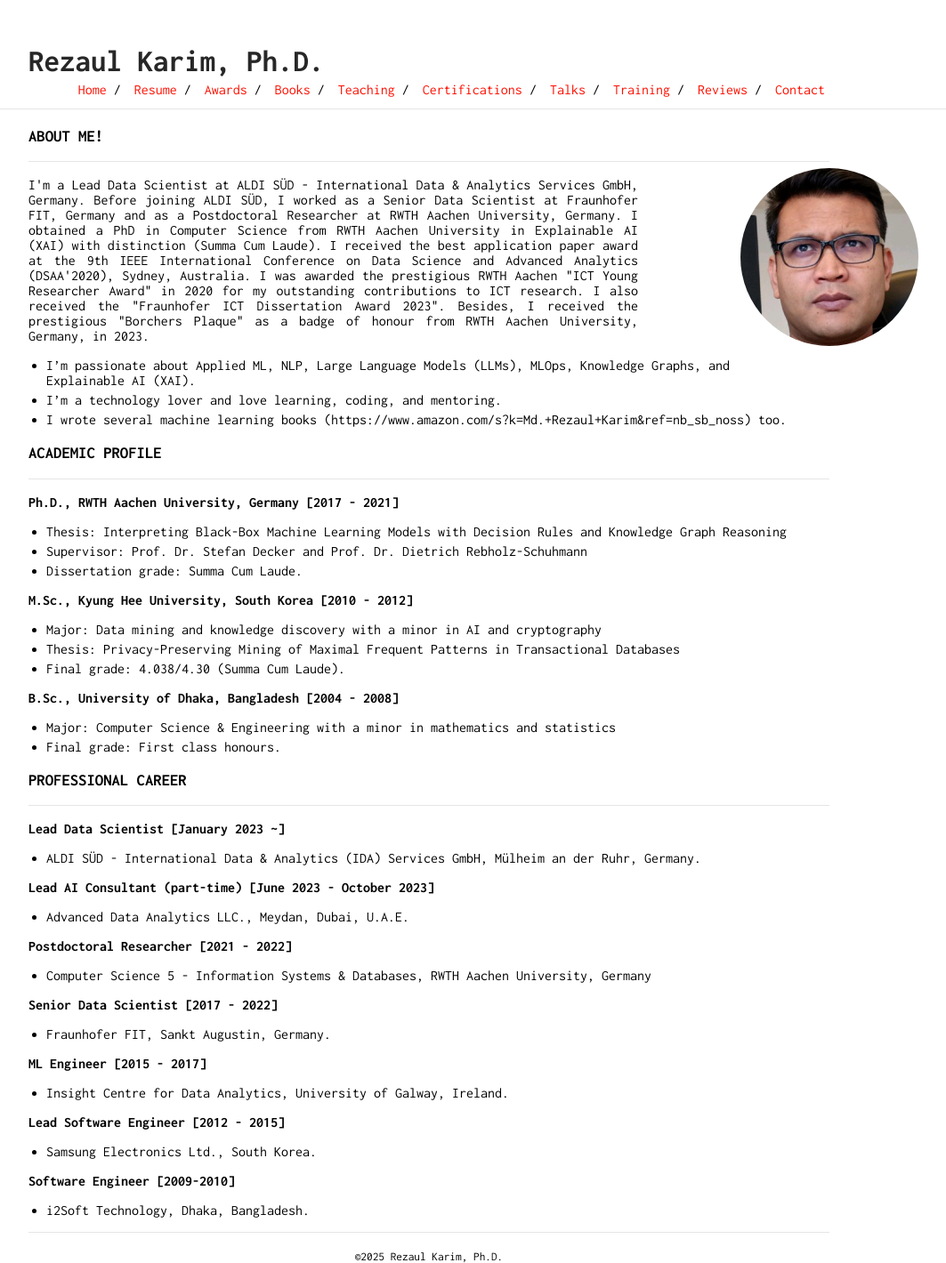
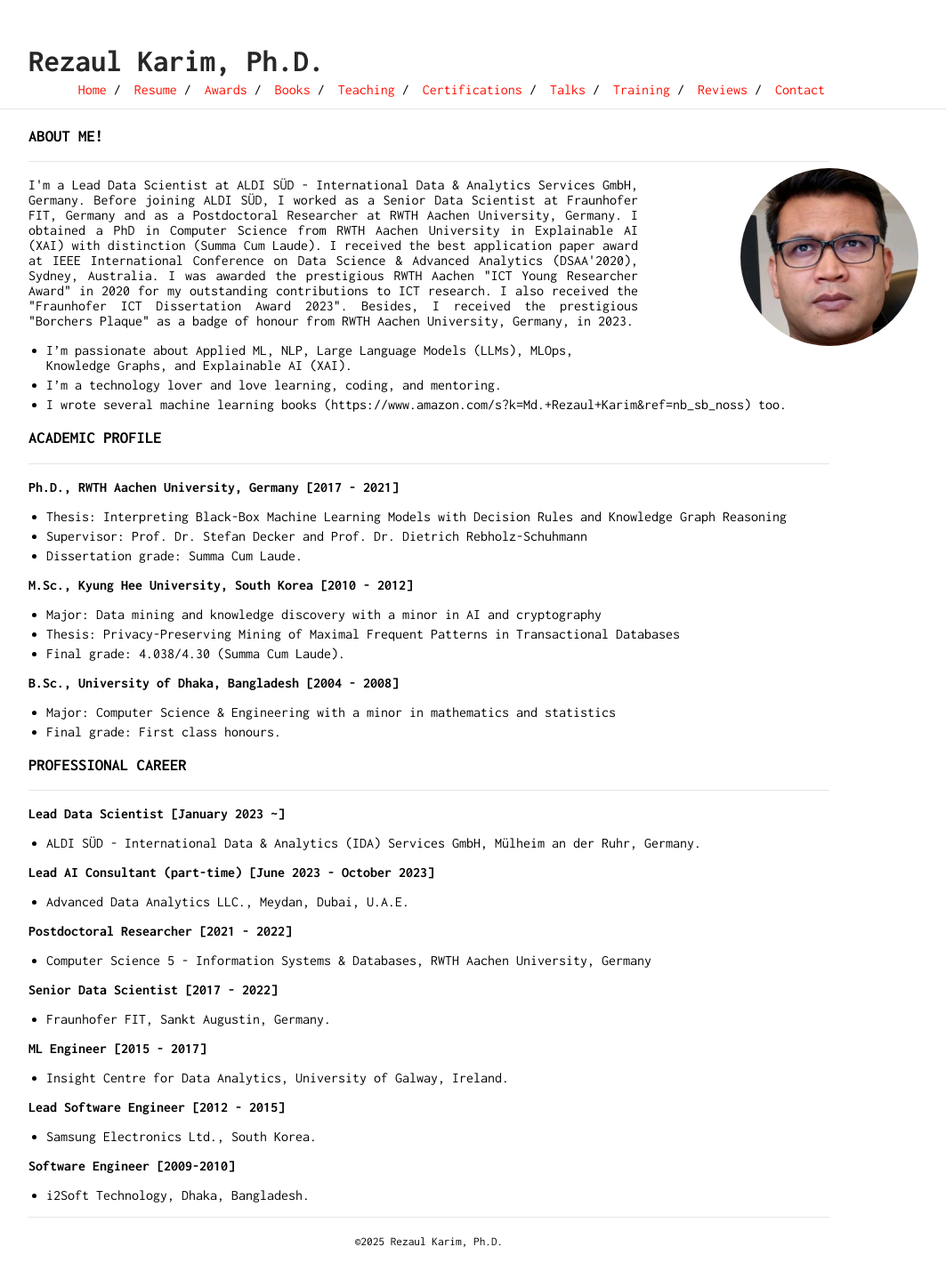
Before and after one commit to rezacsedu/rezacsedu.github.io, a Jekyll site: the page built from index.md, in a window 1280 px wide. Shown: the whole page at 89% size, without its empty margins (158-1221 px from the left). Built offline with Jekyll 4.4.1, drawn with Linux system fonts in a browser that asks for light colours; our own code applies the rules of GitHub Pages for plain Markdown files.

Commit message:
Update index.md

```diff
--- a/index.md
+++ b/index.md
@@ -2,7 +2,7 @@
 ___
 <img class="profile-picture" src="img/1664312512000.jpg" width="100">
 
-<p style='text-align: justify;'> I'm a Lead Data Scientist at ALDI SÜD - International Data & Analytics Services GmbH, Germany. Before joining ALDI SÜD, I worked as a Senior Data Scientist at Fraunhofer FIT, Germany and as a Postdoctoral Researcher at RWTH Aachen University, Germany. I obtained a PhD in Computer Science from RWTH Aachen University in Explainable AI (XAI) with distinction (Summa Cum Laude). I received the best application paper award at the 9th IEEE International Conference on Data Science and Advanced Analytics (DSAA'2020), Sydney, Australia. I was awarded the prestigious RWTH Aachen "ICT Young Researcher Award" in 2020 for my outstanding contributions to ICT research. I also received the "Fraunhofer ICT Dissertation Award 2023". Besides, I received the prestigious "Borchers Plaque" as a badge of honour from RWTH Aachen University, Germany, in 2023. </p>
+<p style='text-align: justify;'> I'm a Lead Data Scientist at ALDI SÜD - International Data & Analytics Services GmbH, Germany. Before joining ALDI SÜD, I worked as a Senior Data Scientist at Fraunhofer FIT, Germany and as a Postdoctoral Researcher at RWTH Aachen University, Germany. I obtained a PhD in Computer Science from RWTH Aachen University in Explainable AI (XAI) with distinction (Summa Cum Laude). I received the best application paper award at IEEE International Conference on Data Science & Advanced Analytics (DSAA'2020), Sydney, Australia. I was awarded the prestigious RWTH Aachen "ICT Young Researcher Award" in 2020 for my outstanding contributions to ICT research. I also received the "Fraunhofer ICT Dissertation Award 2023". Besides, I received the prestigious "Borchers Plaque" as a badge of honour from RWTH Aachen University, Germany, in 2023. </p>
 
 - I'm passionate about Applied ML, NLP, Large Language Models (LLMs), MLOps, Knowledge Graphs, and Explainable AI (XAI).
 - I'm a technology lover and love learning, coding, and mentoring.
```
